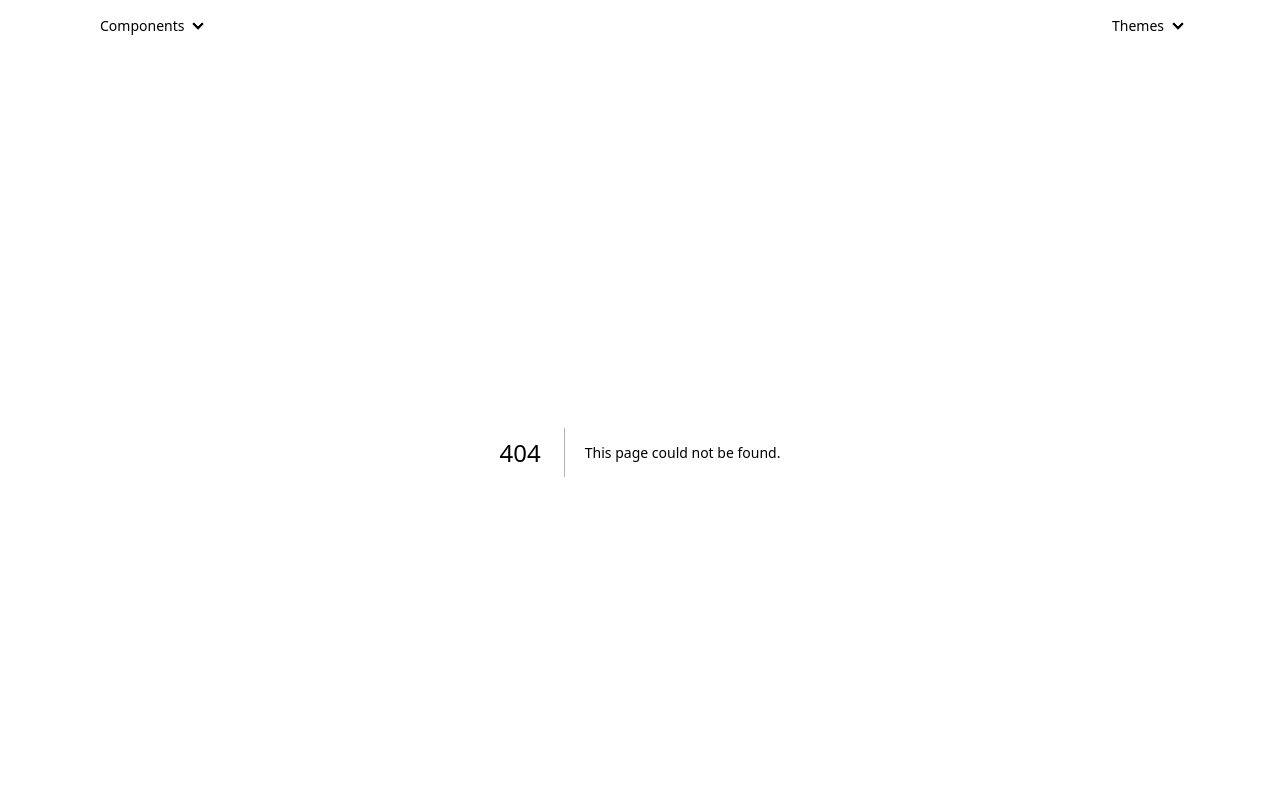
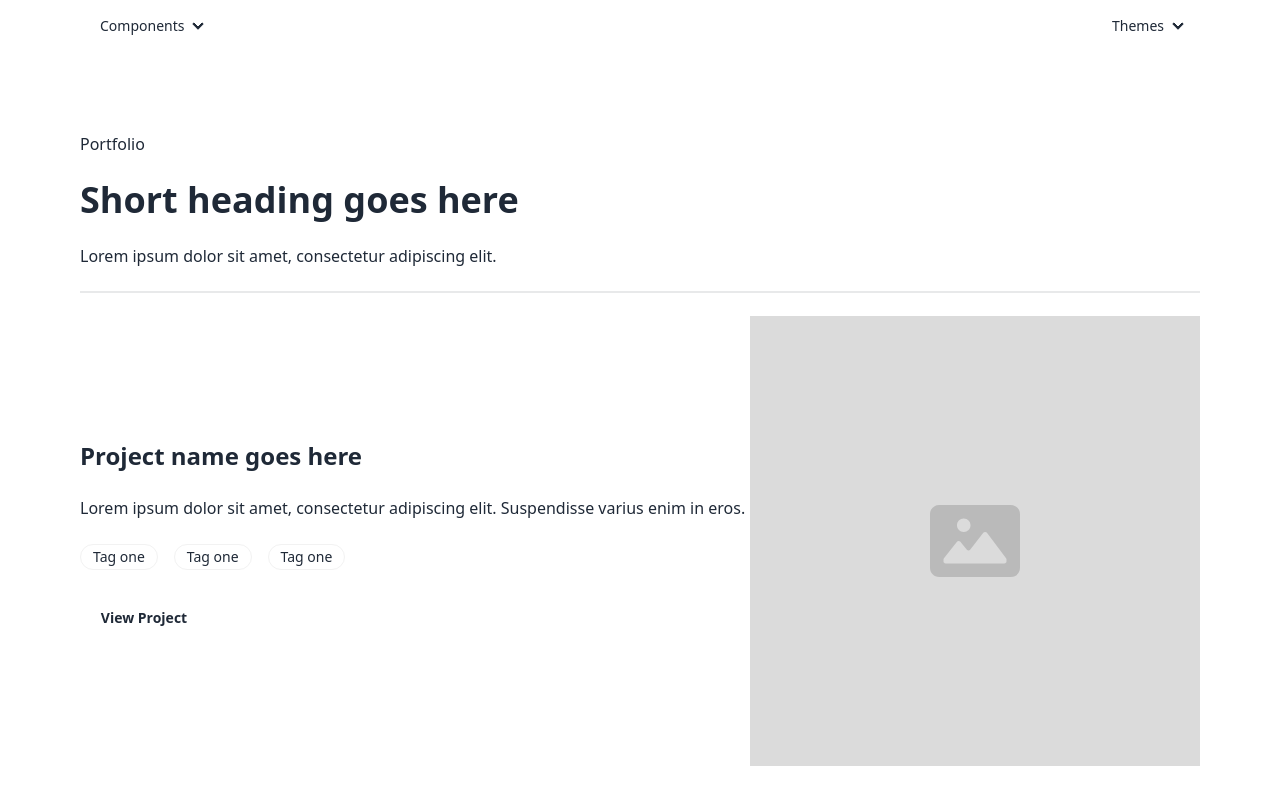
Before and after one commit to jagadeesh507/components, a Next.js app: page /components/portfolio15 in a window 1280 px wide. Before the commit this address had no page. Shown: the top 800 px of the page. Built offline with nearby package versions, Linux system fonts and the light colour scheme.

Commit message:
chore: added portfoilo15

```diff
--- /dev/null
+++ b/src/app/components/portfolio15/page.tsx
@@ -0,0 +1,7 @@
+import React from "react";
+import Portfolio15 from "@/components/Portfolio/portfolio15";
+function page() {
+  return <Portfolio15 />;
+}
+
+export default page;
--- a/src/app/data.tsx
+++ b/src/app/data.tsx
@@ -23,5 +23,6 @@ const components = [
   "career27",
   "stats2",
   "stats34",
+  "portfolio15",
 ];
 export default components;
--- /dev/null
+++ b/src/components/Portfolio/portfolio15.tsx
@@ -0,0 +1,46 @@
+import React from "react";
+
+function Portfolio15() {
+  return (
+    <div className="p-4 md:p-20">
+      <div className="flex flex-col gap-y-6">
+        <p>Portfolio</p>
+        <h1 className="text-4xl font-extrabold">Short heading goes here</h1>
+        <p>Lorem ipsum dolor sit amet, consectetur adipiscing elit.</p>
+      </div>
+      <div className="flex flex-col gap-y-5">
+        {Array.from({ length: 4 }, (_, index) => (
+          <div key={index}>
+            <div className="divider" />
+            <div className="flex flex-col md:flex-row justify-between md:gap-y-6 ">
+              <div className="flex flex-col justify-center gap-y-6 ">
+                <h2 className="text-2xl font-bold cursor-pointer hover:underline">
+                  Project name goes here
+                </h2>
+                <p>
+                  Lorem ipsum dolor sit amet, consectetur adipiscing elit.
+                  Suspendisse varius enim in eros.
+                </p>
+                <div className="flex gap-x-4 cursor-pointer">
+                  <span className="badge p-3">Tag one</span>
+                  <span className="badge p-3">Tag one</span>
+                  <span className="badge p-3">Tag one</span>
+                </div>
+                <button className="btn btn-ghost w-32">View Project</button>
+              </div>
+              <div className="pt-6 md:pt-0">
+                <img
+                  className="w-full md:h-[450px]"
+                  src="../images/header_image_1.svg"
+                  alt="image"
+                />
+              </div>
+            </div>
+          </div>
+        ))}
+      </div>
+    </div>
+  );
+}
+
+export default Portfolio15;
```
